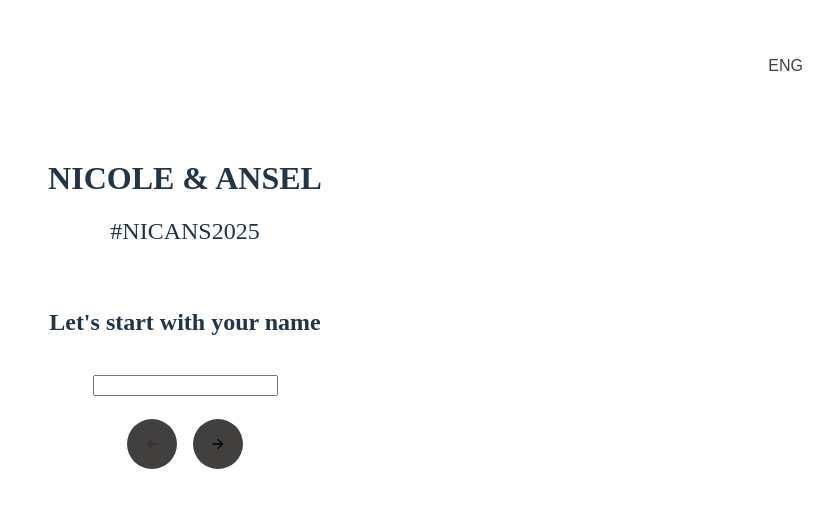
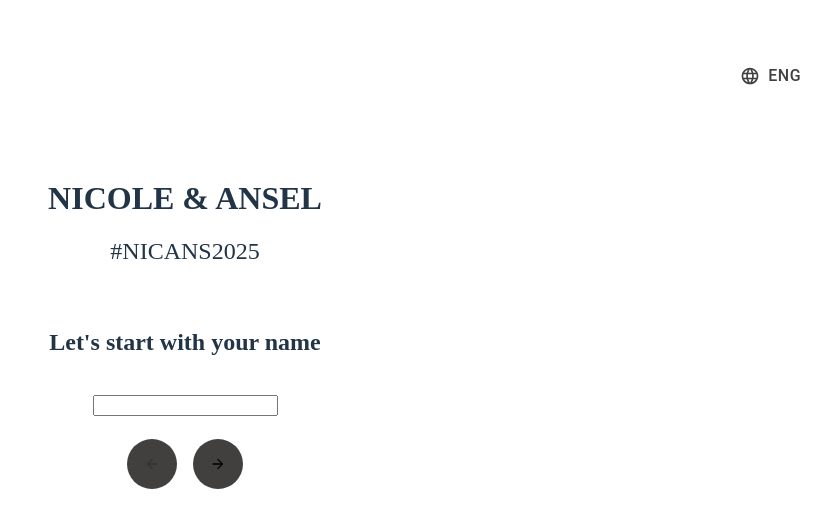
Before and after one commit to punnyhuimin/guess-the-time, a React (Vite) app in the folder app/: page / in a window 1280 px wide. Shown: the top 528 px of the page, without its empty margins (463-1280 px from the left). Built offline with nearby package versions, Linux system fonts and the light colour scheme; a web font is replaced by a local one.

Commit message:
Add icon to language button

```diff
--- a/app/src/page/Language.tsx
+++ b/app/src/page/Language.tsx
@@ -1,3 +1,5 @@
+import LanguageIcon from '@mui/icons-material/Language';
+import { Button } from '@mui/material';
 import { useTranslation } from 'react-i18next';
 
 function Language() {
@@ -9,17 +11,14 @@ function Language() {
 
   return (
     <>
-      <button
-        style={{
-          backgroundColor: 'transparent',
-          color: 'var(--button-color)',
-          fontSize: '16px',
-          border: 'none',
-        }}
-        onClick={() => changeLanguage()}
+      <Button
+        variant="text"
+        startIcon={<LanguageIcon />}
+        onClick={changeLanguage}
+        sx={{ color: 'var(--button-color)', fontSize: '16px' }}
       >
         {i18n.language === 'en' ? 'ENG' : '中文'}
-      </button>
+      </Button>
     </>
   );
 }
```
